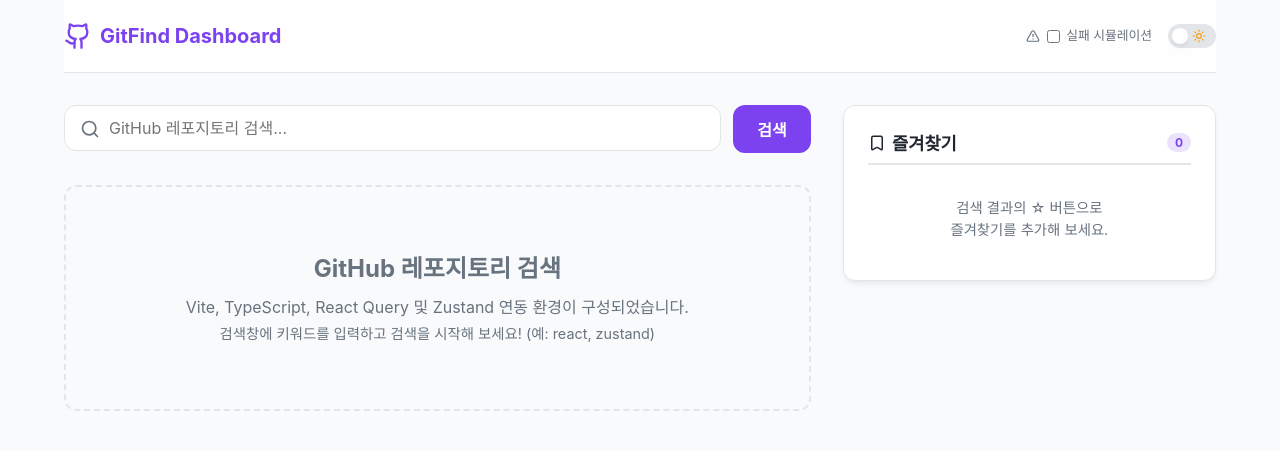
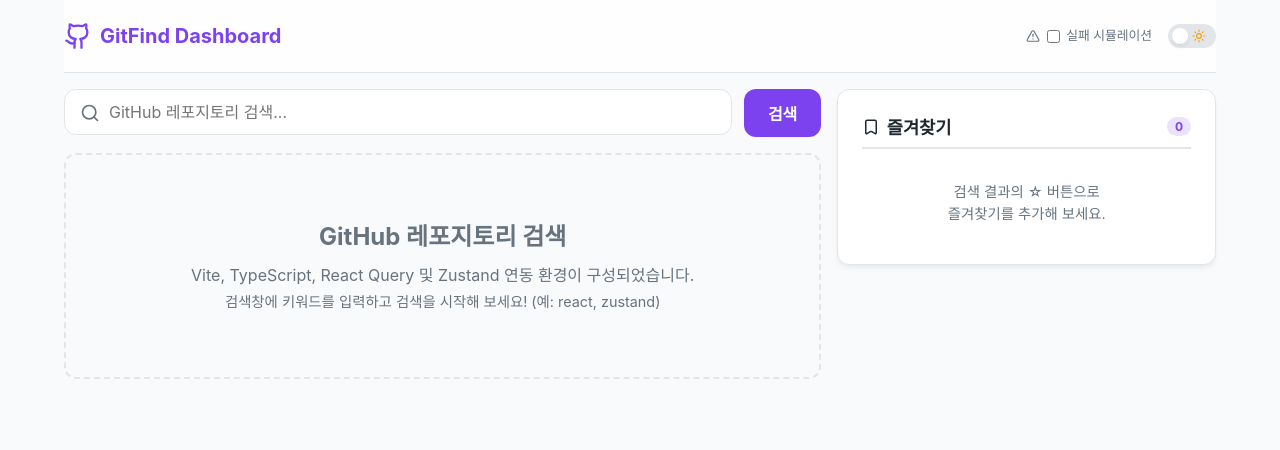
Before and after one commit to heo-mk/api-call-project, a React (Vite) app: page / in a window 1280 px wide. Shown: the top 450 px of the page. Built offline with nearby package versions, Linux system fonts and the light colour scheme.

Commit message:
refactor: 박스 사이 간격을 --card-gap 변수 하나로 통일

```diff
--- a/src/index.scss
+++ b/src/index.scss
@@ -24,6 +24,7 @@
 
   --radius: 12px;
   --header-height: 4.5rem;
+  --card-gap: 1rem;
   --transition: all 0.2s cubic-bezier(0.4, 0, 0.2, 1);
   --sans: 'Outfit', 'Inter', system-ui, -apple-system, sans-serif;
 
@@ -126,13 +127,13 @@ input {
 
 .main-content {
   flex: 1;
-  padding: 2rem 0;
+  padding: var(--card-gap) 0 2rem;
 }
 
 .dashboard-grid {
   display: grid;
   grid-template-columns: 1fr;
-  gap: 2rem;
+  gap: var(--card-gap);
 
   @media (min-width: 992px) {
     grid-template-columns: 2fr 1fr;
@@ -175,7 +176,8 @@ input {
 .search-form {
   display: flex;
   gap: 0.75rem;
-  margin-bottom: 2rem;
+  margin-bottom: 0;
+  padding-bottom: var(--card-gap);
 }
 
 .search-input-wrapper {
@@ -232,7 +234,7 @@ input {
 .list-container {
   display: flex;
   flex-direction: column;
-  gap: 1rem;
+  gap: var(--card-gap);
 }
 
 .card {
@@ -375,7 +377,7 @@ input {
 .sidebar {
   display: flex;
   flex-direction: column;
-  gap: 1.5rem;
+  gap: var(--card-gap);
 
   &-section {
     background-color: var(--surface);
@@ -442,9 +444,9 @@ input {
   // 접힌 즐겨찾기 줄 바로 아래에 검색창 고정 (위쪽 0.75rem은 패딩으로 두고 마진으로 상쇄)
   .search-form {
     position: sticky;
-    top: calc(var(--header-height) + 1px + var(--bookmark-collapsed-height) + 0.75rem);
-    margin-top: -0.75rem;
-    padding-top: 0.75rem;
+    top: calc(var(--header-height) + 1px + var(--bookmark-collapsed-height) + var(--card-gap));
+    margin-top: calc(-1 * var(--card-gap));
+    padding-top: var(--card-gap);
     background-color: var(--bg);
     z-index: 6;
   }
@@ -470,8 +472,8 @@ input {
   .search-form {
     position: sticky;
     top: calc(var(--header-height) + 1px);
-    margin-top: -1rem;
-    padding-top: 1rem;
+    margin-top: calc(-1 * var(--card-gap));
+    padding-top: var(--card-gap);
     background-color: var(--bg);
     z-index: 6;
   }
@@ -480,8 +482,8 @@ input {
   .sidebar {
     align-self: start;
     position: sticky;
-    top: calc(var(--header-height) + 1px + 1rem);
-    max-height: calc(100vh - var(--header-height) - 1px - 2rem);
+    top: calc(var(--header-height) + 1px + var(--card-gap));
+    max-height: calc(100vh - var(--header-height) - 1px - calc(2 * var(--card-gap)));
     z-index: 5;
     min-height: 0;
   }
@@ -512,7 +514,7 @@ input {
 .mini-bookmark-list {
   display: flex;
   flex-direction: column;
-  gap: 0.75rem;
+  gap: var(--card-gap);
 }
 
 .mini-card {
```
